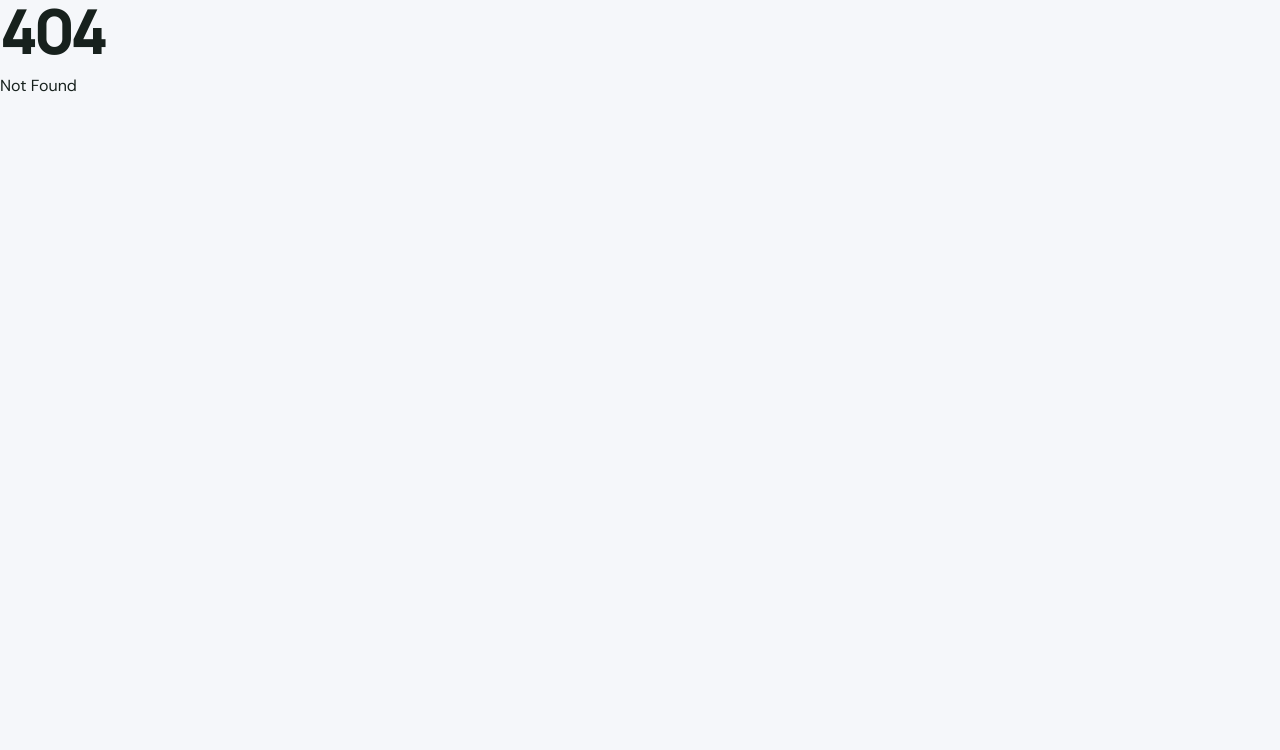
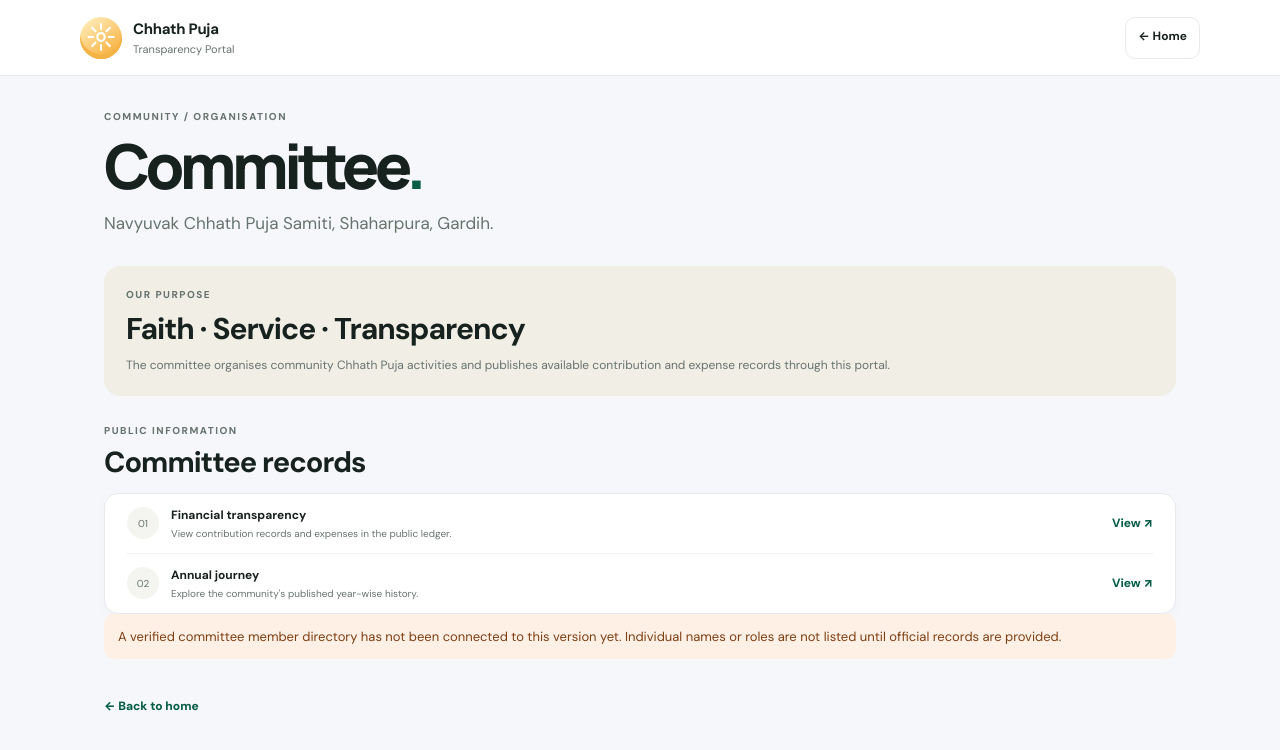
Before and after one commit to ashutoshroli/Public-v7, a SvelteKit app: page /committee in a window 1280 px wide. Before the commit this address had no page. Shown: the top 750 px of the page. Built offline with nearby package versions, Linux system fonts and the light colour scheme.

Commit message:
Add committee information route

```diff
--- /dev/null
+++ b/src/routes/committee/+page.svelte
@@ -0,0 +1,10 @@
+<svelte:head><title>Committee — Chhath Puja</title><meta name="description" content="Committee information for Shaharpura Chhath Puja." /></svelte:head>
+<header class="topbar"><a class="brand" href="/"><span class="sun" aria-hidden="true">☼</span><span><strong>Chhath Puja</strong><small>Transparency Portal</small></span></a><a class="language" href="/">← Home</a></header>
+<main class="page">
+  <p class="eyebrow">COMMUNITY / ORGANISATION</p><h1>Committee<span>.</span></h1><p class="lede">Navyuvak Chhath Puja Samiti, Shaharpura, Gardih.</p>
+  <section class="journey"><div><p class="eyebrow">OUR PURPOSE</p><h2>Faith · Service · Transparency</h2><p>The committee organises community Chhath Puja activities and publishes available contribution and expense records through this portal.</p></div></section>
+  <section class="section-head"><div><p class="eyebrow">PUBLIC INFORMATION</p><h2>Committee records</h2></div></section>
+  <section class="records"><article class="record"><span class="rank">01</span><div class="record-main"><strong>Financial transparency</strong><small>View contribution records and expenses in the public ledger.</small></div><a class="text-link" href="/expenses/">View ↗</a></article><article class="record"><span class="rank">02</span><div class="record-main"><strong>Annual journey</strong><small>Explore the community's published year-wise history.</small></div><a class="text-link" href="/decade/">View ↗</a></article></section>
+  <p class="notice">A verified committee member directory has not been connected to this version yet. Individual names or roles are not listed until official records are provided.</p>
+  <a class="back-link" href="/">← Back to home</a>
+</main>
```
